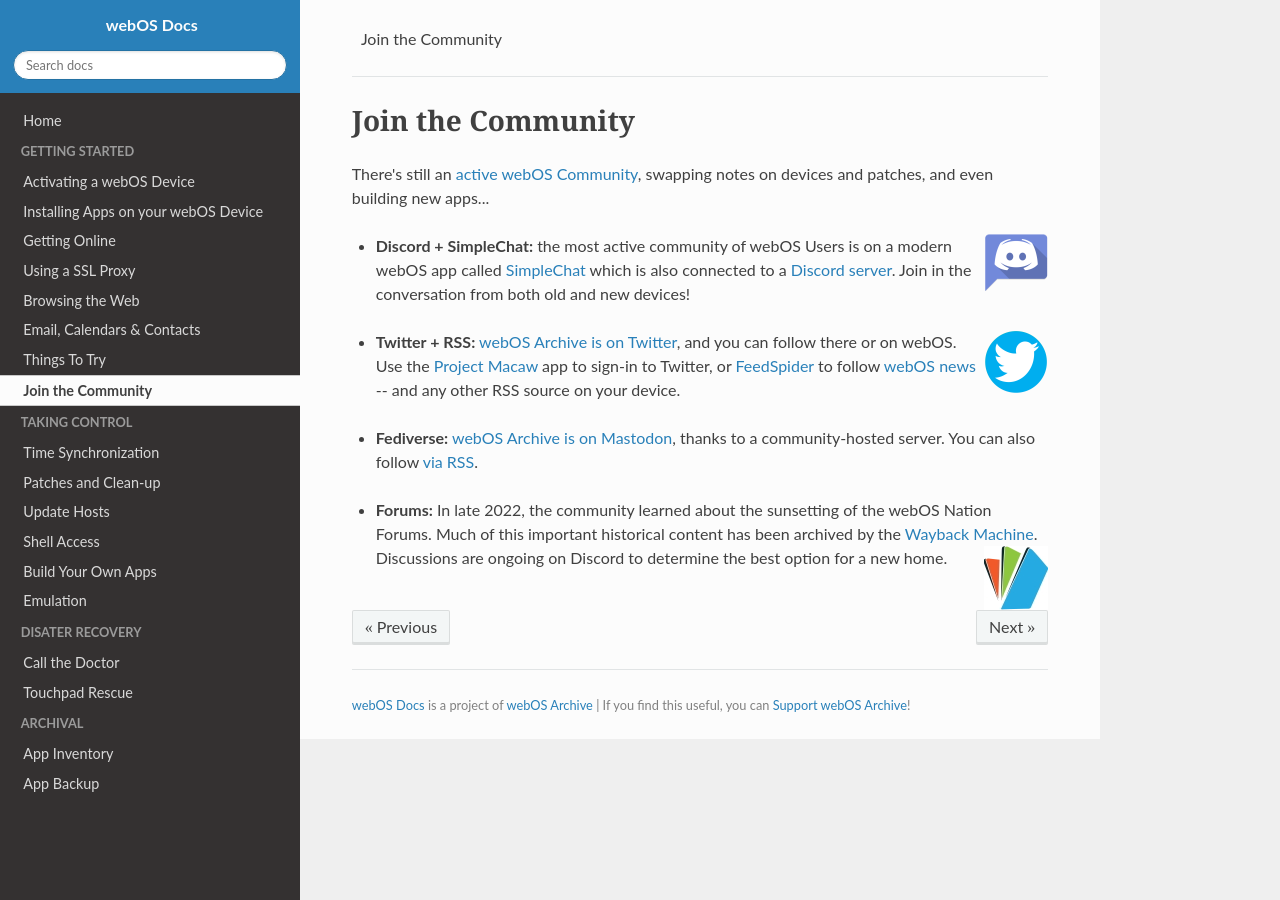
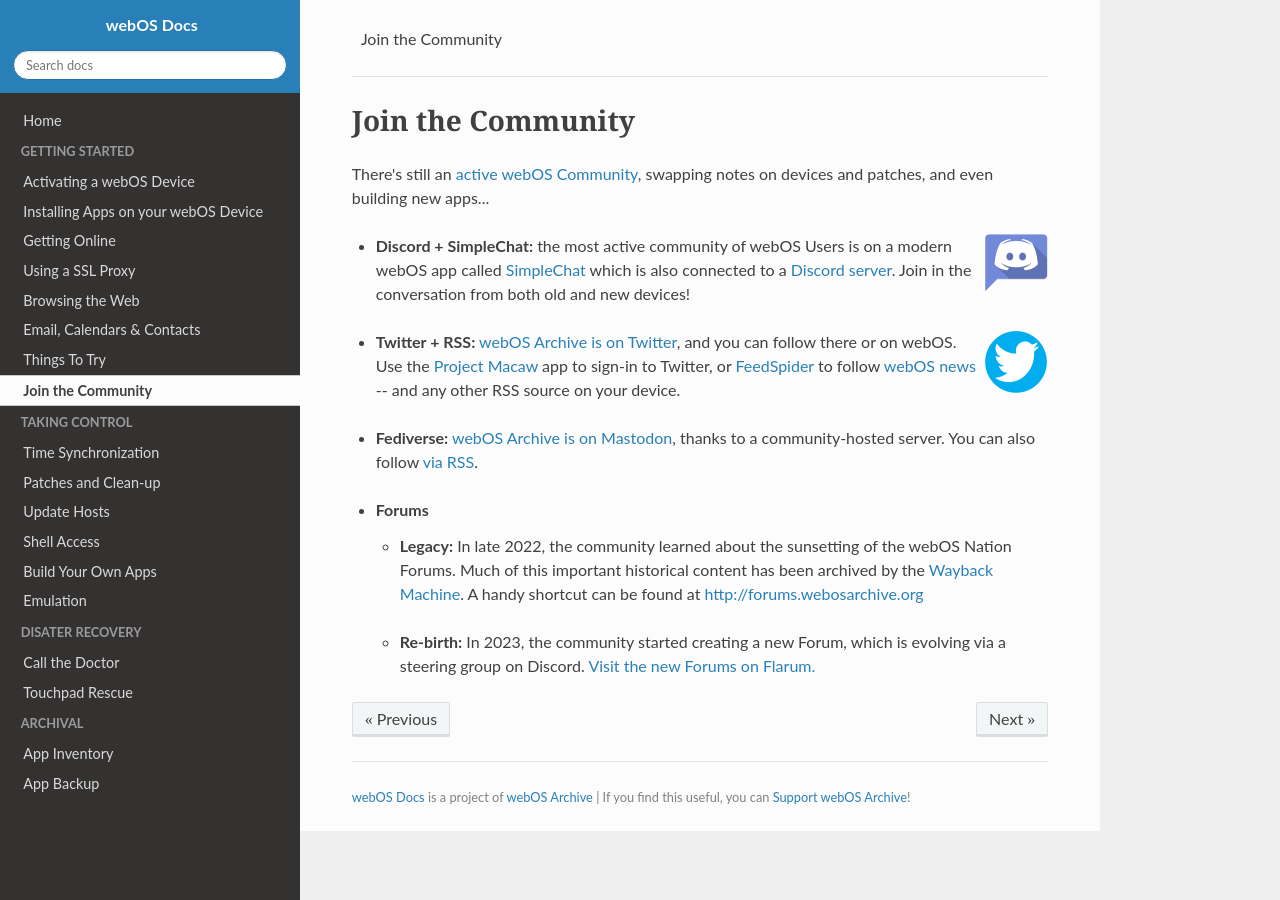
Before and after one commit to webOSArchive/webos-docs, an MkDocs documentation site: the page built from docs/community.md, in a window 1280 px wide. Built offline with MkDocs 1.6.1, drawn with Linux system fonts in a browser that asks for light colours; nearby versions of some CDN libraries; some web fonts are replaced; library files that are not in the unit come from our copies.

Commit message:
update forum info

```diff
--- a/docs/community.md
+++ b/docs/community.md
@@ -13,5 +13,8 @@ There's still an <a href="https://appcatalog.webosarchive.org/WebService/reports
 * **Fediverse:** <a href="https://palm.weboslives.eu/users/webosarchive" target="_blank">webOS Archive is on Mastodon</a>, thanks to a community-hosted server. You can also follow <a href="https://palm.weboslives.eu/users/webosarchive.rss" target="_blank">via RSS</a>.
 <br>&nbsp;<br>
 
-* **Forums:** In late 2022, the community learned about the sunsetting of the webOS Nation Forums. Much of this important historical content has been archived by the <a href="http://web.archive.org/web/20221227181510/https://forums.webosnation.com/" target="_blank">Wayback Machine</a>. Discussions are ongoing on Discord to determine the best option for a new home.
-<img src="../images/webosnation.jpg" align="right" style="padding-left: 8px">
+* **Forums**
+
+    - **Legacy:** In late 2022, the community learned about the sunsetting of the webOS Nation Forums. Much of this important historical content has been archived by the <a href="http://web.archive.org/web/20221227181510/https://forums.webosnation.com/" target="_blank">Wayback Machine</a>. A handy shortcut can be found at <a href="http://forums.webosarchive.org" target="_blank">http://forums.webosarchive.org</a><br/>&nbsp;<br/>
+
+    - **Re-birth:** In 2023, the community started creating a new Forum, which is evolving via a steering group on Discord. <a href="https://webos.flarum.cloud/" target="_blank">Visit the new Forums on Flarum.</a>
```
